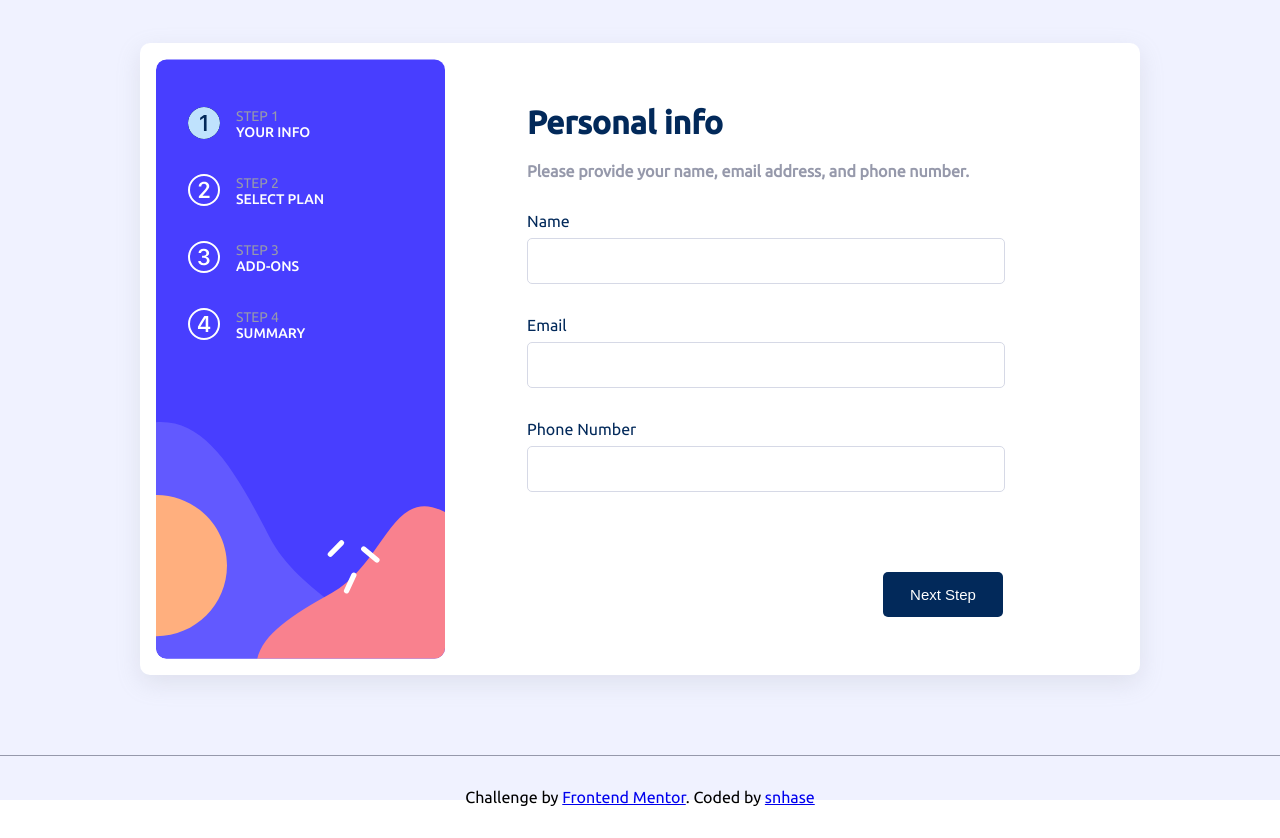
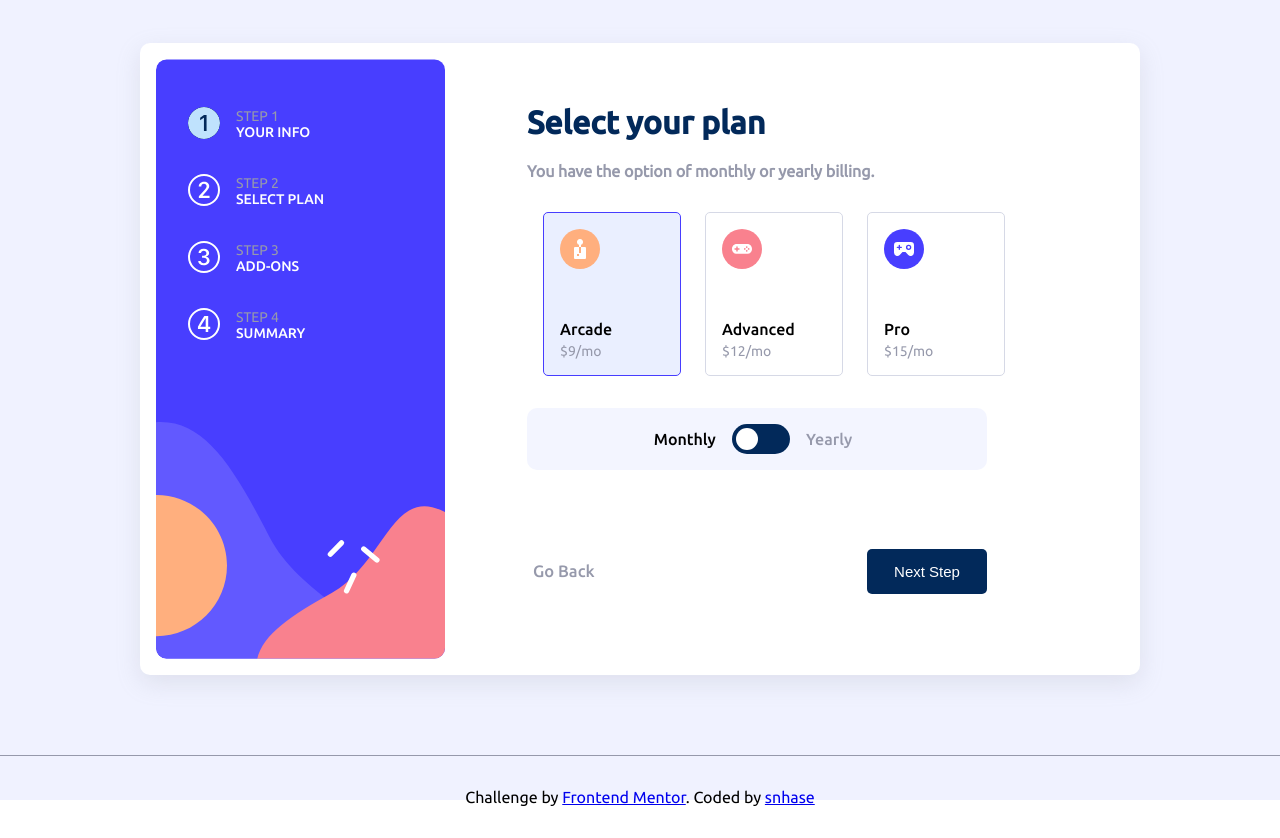
Before and after one commit to snhase/fem-multi-step-form, a React (Create React App) app: page / in a window 1280 px wide. Shown: the top 838 px of the page. Built offline with nearby package versions, Linux system fonts and the light colour scheme.

Commit message:
Add SelectPlan component

```diff
--- a/src/App.css
+++ b/src/App.css
@@ -22,7 +22,7 @@
   justify-content: space-between;
   text-align: right;
   margin-top: 3rem;
-  margin-right: -1.5rem;;
+margin-right: -0.5rem;
 }
 
 .button-primary {
@@ -242,6 +242,54 @@
   margin: 0.5rem;
 }
 
+.radio-form {
+  display: flex;
+  flex-direction: row;
+  align-items: center;
+  justify-content: space-around;
+  width: 100%;
+  margin-left: 0.5rem;
+}
+
+.radio-container {
+  width: 100%;
+  text-align: left;
+}
+
+.radio-input {
+  display:none
+}
+
+.radio-option-card {
+  display: flex;
+  flex-direction: column;
+  justify-content: flex-start;
+  margin:0 1rem 1rem 0.5rem;
+  border: 1px solid hsl(229, 24%, 87%);
+  border-radius: 5px;
+}
+
+
+.radio-option-card:hover{
+  border: 1px solid hsl(243, 100%, 62%);
+  border-radius: 5px;
+  cursor: pointer;
+}
+
+.radio-input:checked + .radio-option-card{
+  border: 1px solid hsl(243, 100%, 62%);
+  background-color: hsl(228, 100%, 84%, 0.25);
+  border-radius: 5px;
+}
+
+.radio-option-card-header {
+  padding: 1rem 5rem 1rem 1rem;
+}
+
+.radio-option-card-label {
+  padding: 2rem 1.5rem 1rem 1rem;
+}
+
 
 .sidebar-bg {
   background-image: url('./assets/images/bg-sidebar-desktop.svg');
@@ -253,3 +301,80 @@
   border-radius: 10px;
 
 }
+
+.switch-container {
+  border-radius: 10px;
+  width:100%;
+  background-color:hsl(228, 100%, 84%, 0.15);
+  display: flex;
+  flex-direction: row;
+  align-items: center;
+  justify-content: center;
+  padding-right: 0.5rem;
+  font-family: 'ubuntu-medium';
+  margin-top: -1rem;
+}
+
+.switch {
+  position: relative;
+  display: inline-block;
+  width: 58px;
+  height: 30px;
+  margin: 1rem;
+}
+
+.switch input {
+  opacity: 0;
+  width: 0;
+  height: 0;
+}
+
+.slider {
+  position: absolute;
+  cursor: pointer;
+  top: 0;
+  left: 0;
+  right: 0;
+  bottom: 0;
+  background-color: hsl(213, 96%, 18%);
+  -webkit-transition: .4s;
+  transition: .4s;
+}
+
+.slider:before {
+  position: absolute;
+  content: "";
+  height: 22px;
+  width: 22px;
+  left: 4px;
+  bottom: 4px;
+  background-color: white;
+  -webkit-transition: .4s;
+  transition: .4s;
+}
+
+input:checked + .slider {
+  background-color: hsl(213, 96%, 18%);
+}
+
+input:focus + .slider {
+  box-shadow: 0 0 1px #2196F3;
+}
+
+input:checked + .slider:before {
+  -webkit-transform: translateX(26px);
+  -ms-transform: translateX(26px);
+  transform: translateX(26px);
+}
+
+.switch-label {
+  color: hsl(231, 11%, 63%);
+}
+
+.slider.round {
+  border-radius: 34px;
+}
+
+.slider.round:before {
+  border-radius: 50%;
+}
--- a/src/App.js
+++ b/src/App.js
@@ -1,6 +1,7 @@
 import './App.css';
 import { PersonalInfo } from './components/PersonalInfo';
 import { ProgressIndicator } from './components/ProgressIndicator';
+import { SelectPlan } from './components/SelectPlan';
 
 function App() {
   return (
@@ -12,7 +13,8 @@ function App() {
               <ProgressIndicator/>
             </div>
             <div className='card-content'>
-              <PersonalInfo/>
+              {/* <PersonalInfo/> */}
+              <SelectPlan/>
             </div>
           </div>
         </div>
--- /dev/null
+++ b/src/components/SelectPlan.js
@@ -0,0 +1,77 @@
+import { Formik, Form } from 'formik';
+import * as Yup from 'yup';
+import { RadioButton } from './shared/RadioButton';
+import { Switch } from './shared/Switch';
+import {ReactComponent as Arcade} from '../assets/images/icon-arcade.svg'
+import {ReactComponent as Advanced} from '../assets/images/icon-advanced.svg'
+import {ReactComponent as Pro} from '../assets/images/icon-pro.svg'
+
+
+export const SelectPlan = () => {
+
+    return (
+      <div className='form-container '>
+        <h1 className='card-title'>Select your plan</h1>
+        <h4 className='card-subtitle'> You have the option of monthly or yearly billing.</h4>
+      <Formik
+      initialValues={{
+        plan: 'Arcade',
+        billing: false
+      }}
+      validationSchema={Yup.object({
+        plan: Yup.string()
+          .required('This field is required'),
+      })}
+      onSubmit={(values, { setSubmitting }) => {
+        if(values.billing){
+          values.billing='Yearly'
+        }
+        else{
+          values.billing='Monthly'
+        }
+        setTimeout(() => {
+          alert(JSON.stringify(values, null, 2))
+          setSubmitting(false);
+        }, 400);
+      }}>
+         {({ values }) => (
+          <Form className='form'>
+            <div className='radio-form'>
+              <RadioButton
+                name="plan"
+                value="Arcade"
+                label="Arcade"
+                labelinfo={values.billing?"$90/yr":"$9/mo"}
+                labelpromo={values.billing?"2 months free":""}
+                logo={<Arcade/>}>Arcade</RadioButton>
+              <RadioButton
+                name="plan"
+                value="Advanced"
+                label="Advanced"
+                labelinfo={values.billing?"$120/yr":"$12/mo"}
+                labelpromo={values.billing?"2 months free":""}
+                logo={<Advanced/>}>Advanced</RadioButton>
+              <RadioButton
+                name="plan"
+                value="Pro"
+                label="Pro"
+                labelinfo={values.billing?"$150/yr":"$15/mo"}
+                labelpromo={values.billing?"2 months free":""}
+                logo={<Pro/>}>Pro</RadioButton>
+            </div>
+            <Switch
+              name='billing'
+            ></Switch>
+            <div className='button-wrapper'>
+              <button className='button-secondary'> Go Back</button>
+                <button
+                  type="submit"
+                  className='button-primary'
+                  >Next Step</button>
+            </div>
+          </Form>
+         )}
+      </Formik>
+    </div>
+    )
+}
--- /dev/null
+++ b/src/components/shared/RadioButton.js
@@ -0,0 +1,29 @@
+import { useField } from 'formik';
+
+
+export const RadioButton = ({ children, ...props }) => {
+    const [field, meta] = useField({ ...props, type: 'radio' });
+    return (
+      <div className='radio-container'>
+        <label>
+          <input className='radio-input'type="radio" {...field} {...props} />
+            <div className='radio-option-card'>
+            <div className='radio-option-card-header'>{props.logo}</div>
+            <div className='radio-option-card-label'>
+            <div style={{fontFamily:"ubuntu-medium"}}>{props.label}</div>
+            <div style={{color:'hsl(231, 11%, 63%)',fontSize:'14px', marginTop:'5px'}}>{props.labelinfo}</div>
+            {
+              props.labelpromo?
+              <div style={{fontSize:'12px', marginTop:'8px'}}>{props.labelpromo}</div>
+              :
+              <></>
+            }
+            </div>
+            </div>
+        </label>
+        {meta.touched && meta.error ? (
+          <div className="error">{meta.error}</div>
+        ) : null}
+      </div>
+    );
+  };
--- /dev/null
+++ b/src/components/shared/Switch.js
@@ -0,0 +1,18 @@
+import { useField } from 'formik';
+
+export const Switch = ({ children, ...props }) => {
+    const [field, meta] = useField({ ...props, type: 'checkbox' });
+    return (
+      <div className='switch-container'>
+        <span className={field.checked ?'switch-label':''} >Monthly</span>
+        <label className={"switch"}>
+          <input className={"switch"} type="checkbox" {...field} {...props} />
+          <span className='slider round'></span>
+        </label>
+        <span className={!field.checked ?'switch-label':''} >Yearly</span>
+        {meta.touched && meta.error ? (
+          <div className="error">{meta.error}</div>
+        ) : null}
+      </div>
+    );
+  };
```
